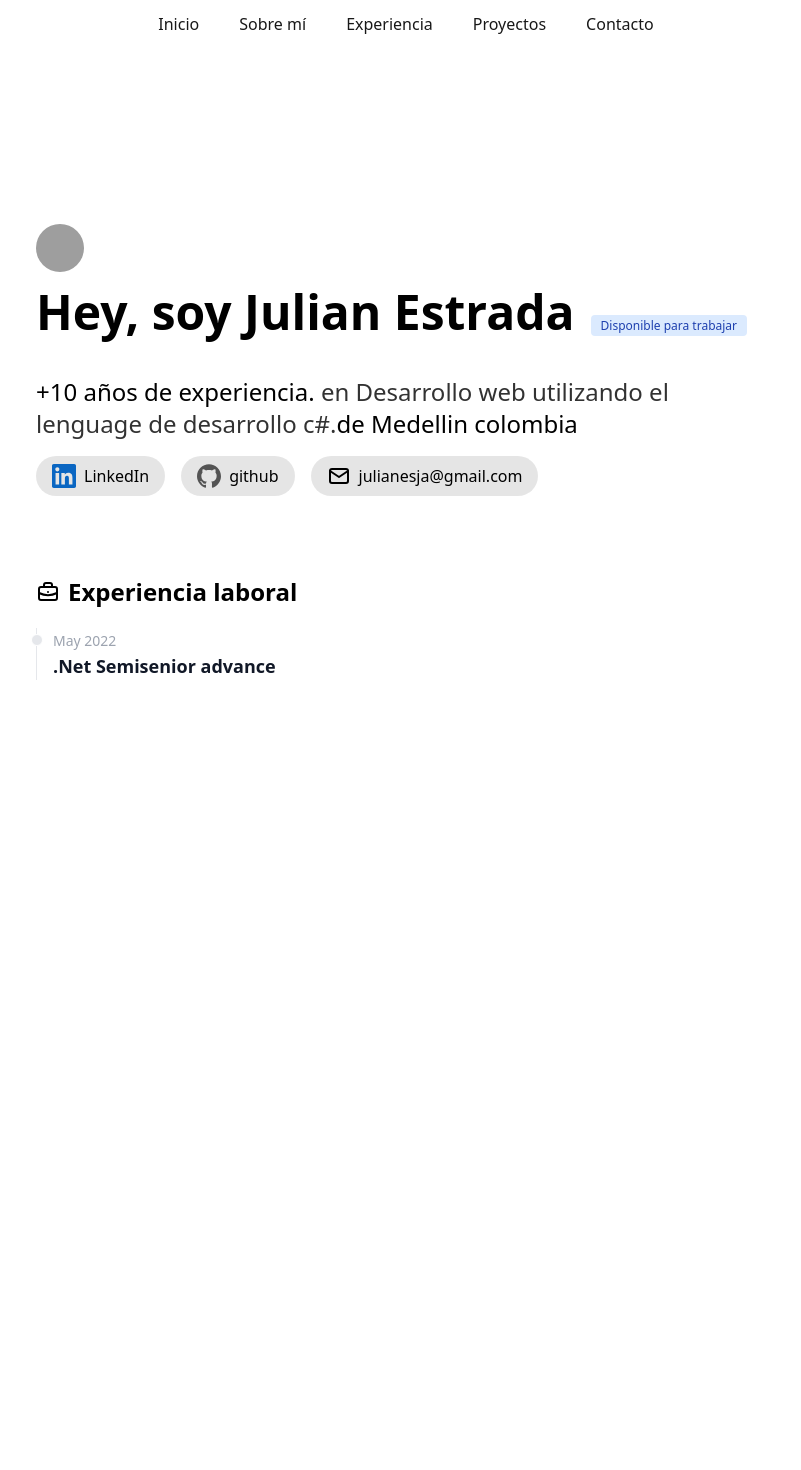
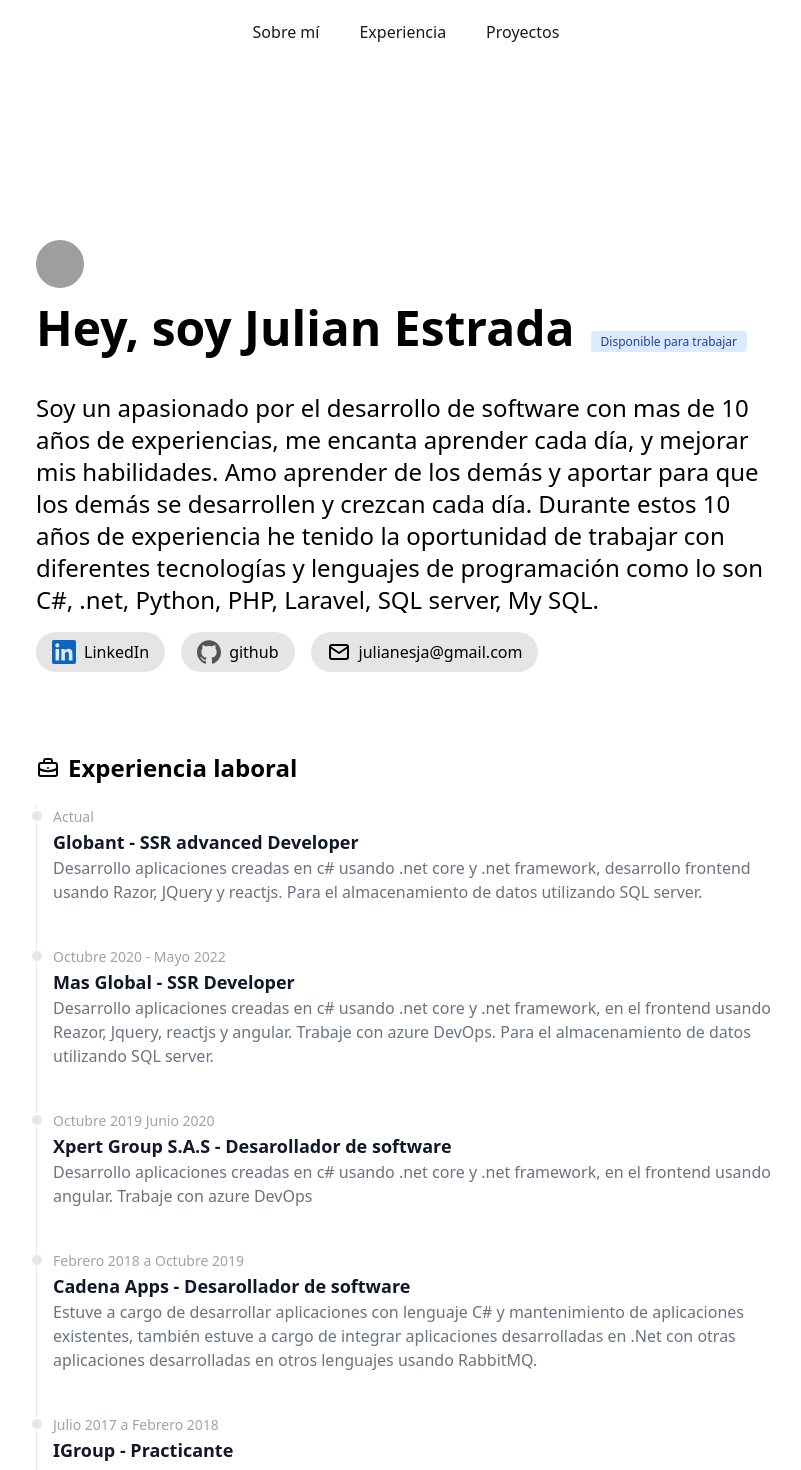
Before and after one commit to julianesja/julianesja-portafolio, a React (Vite) app: page / in a window 1280 px wide. Shown: the top 1470 px of the page, without its empty margins (234-1035 px from the left). Before the commit the page ends 800 px from the top, so only its background shows below. Built offline with nearby package versions, Linux system fonts and the light colour scheme; grey boxes are pictures that could not be loaded.

Commit message:
fix styles and add proyects section

```diff
--- a/src/App.css
+++ b/src/App.css
@@ -4,10 +4,18 @@
 
 html{
   font-family: system-ui, sans-serif;
+  scroll-behavior: smooth;
 }
 body{
 
   display: flex;
   flex-direction: column;
   min-height: 100vh;
+
 }
+
+@media (prefers-reduced-motion: reduce) {
+  html{
+    scroll-behavior: auto;
+  }
+}
--- a/src/App.jsx
+++ b/src/App.jsx
@@ -1,5 +1,6 @@
 import './App.css'
 import About from './components/Portafolio/About'
+import Footer from './components/Portafolio/Footer'
 import Header from './components/Portafolio/Header'
 
 function App() {
@@ -9,6 +10,7 @@ function App() {
         <Header/>
         <About/>
 
+
     </>
   )
 }
--- /dev/null
+++ b/src/Data/Experience.json
@@ -0,0 +1,37 @@
+[
+    {
+        "date": "Actual",
+        "title": "Globant - SSR advanced Developer",
+        "description": "Desarrollo aplicaciones creadas en c# usando .net core y .net framework, desarrollo frontend usando Razor, JQuery y reactjs. Para el almacenamiento de datos utilizando SQL server."
+    },
+    {
+        "date": "Octubre 2020 - Mayo 2022",
+        "title": "Mas Global - SSR Developer",
+        "description": "Desarrollo aplicaciones creadas en c# usando .net core y .net framework, en el frontend usando Reazor, Jquery, reactjs y angular. Trabaje con azure DevOps. Para el almacenamiento de datos utilizando SQL server."
+    },
+    {
+        "date": "Octubre 2019 Junio 2020",
+        "title": "Xpert Group S.A.S - Desarollador de software",
+        "description": "Desarrollo aplicaciones creadas en c# usando .net core y .net framework, en el frontend usando angular. Trabaje con azure DevOps"
+    },
+    {
+        "date": "Febrero 2018 a Octubre 2019",
+        "title": "Cadena Apps - Desarollador de software",
+        "description": "Estuve a cargo de desarrollar aplicaciones con lenguaje C# y mantenimiento de aplicaciones existentes, también estuve a cargo de integrar aplicaciones desarrolladas en .Net con otras aplicaciones desarrolladas en otros lenguajes usando RabbitMQ."
+    },
+    {
+        "date": "Julio 2017 a Febrero 2018",
+        "title": "IGroup - Practicante",
+        "description": "Desarolle aplicaciones utilizando el el lenguaje ruby y el framework rails, tambien utilizando PHP y laravel."
+    },
+    {
+        "date": "Octubre 2014 a Julio 2016",
+        "title": "Conestudios S.A.S - Desarollador de software",
+        "description": "Desarolle una aplicacion desktop para la captura de informacion catastral utilizando el framework de .NET y el lenguaje de programacion de c#, tambien desarrolle una aplicacion para el procesamiento de informacion geografica utilizando el lenguaje de progracion de python."
+    },
+    {
+        "date": "Enero 2013 a marzo 2014",
+        "title": "Evolution S.A.S - Desarollador de software",
+        "description": "Hice parte del equipo que se encargaba en el desarrollo de una aplicacion web para la gestion de proyectos de sistemas de informacion geografica utilizando el framework de .NET y el lenguaje de programacion c#."
+    }
+]
--- /dev/null
+++ b/src/Data/Projects.json
@@ -0,0 +1,10 @@
+[
+    {
+        "title":"Accounting tools",
+        "description": "",
+        "link" : "",
+        "github":"",
+        "image":"",
+        "tags": [".Net", "Azure Function", "reactjs"]
+    }
+]
--- /dev/null
+++ b/src/components/Incons/CodeIcon.jsx
@@ -0,0 +1,25 @@
+import React from "react";
+
+function CodeIcon() {
+  return (
+    <svg
+      xmlns="http://www.w3.org/2000/svg"
+      class="icon icon-tabler icon-tabler-code"
+      width="24"
+      height="24"
+      viewBox="0 0 24 24"
+      strokeWidth="2"
+      stroke="currentColor"
+      fill="none"
+      strokeLinecap="round"
+      strokeLinejoin="round"
+    >
+      <path stroke="none" d="M0 0h24v24H0z" fill="none" />
+      <path d="M7 8l-4 4l4 4" />
+      <path d="M17 8l4 4l-4 4" />
+      <path d="M14 4l-4 16" />
+    </svg>
+  );
+}
+
+export default CodeIcon;
--- a/src/components/Portafolio/About.jsx
+++ b/src/components/Portafolio/About.jsx
@@ -6,6 +6,10 @@ import GitHub from "../Incons/GitHub";
 import MailIcon from "../Incons/MailIcon";
 import Experience from "./Experience";
 import BrifCase from "../Incons/BrifCase";
+import ExperienceData from "../../Data/Experience.json";
+import ProjectData from "../../Data/Projects.json";
+import Projects from "./Proyects";
+import CodeIcon from "../Incons/CodeIcon";
 
 const About = () => {
   return (
@@ -29,12 +33,13 @@ const About = () => {
           </div>
         </h1>
         <h2 className="text-2xl text-wrap">
-          <span>+10 años de experiencia.</span>
-          <span className="opacity-80">
-            {" "}
-            en Desarrollo web utilizando el lenguage de desarrollo c#.
-          </span>
-          de Medellin colombia
+          Soy un apasionado por el desarrollo de software con mas de 10 años de
+          experiencias, me encanta aprender cada día, y mejorar mis habilidades.
+          Amo aprender de los demás y aportar para que los demás se desarrollen
+          y crezcan cada día. Durante estos 10 años de experiencia he tenido la
+          oportunidad de trabajar con diferentes tecnologías y lenguajes de
+          programación como lo son C#, .net, Python, PHP, Laravel, SQL server,
+          My SQL.
         </h2>
         <div className="flex gap-x-4 mt-4">
           <SocialPill
@@ -57,19 +62,12 @@ const About = () => {
       </section>
       <section id="experience" className="w-full mx-auto lg:w-[740px]">
         <h2 className="text-2xl font-semibold mb-5 flex gap-x-2 items-center">
-            <BrifCase/>
-            Experiencia laboral
+          <BrifCase />
+          Experiencia laboral
         </h2>
-        <Experience
-          experiences={[
-            {
-              date: "May 2022",
-              title: ".Net Semisenior advance",
-              description: "",
-            },
-          ]}
-        />
+        <Experience experiences={ExperienceData} />
       </section>
+
     </>
   );
 };
--- a/src/components/Portafolio/ExperienceItem.jsx
+++ b/src/components/Portafolio/ExperienceItem.jsx
@@ -10,7 +10,7 @@ function ExperienceItem({ date, title, description }) {
       <h3 className="text-lg font-semibold text-gray-900 dark:text-white">
         {title}
       </h3>
-      <p className="mb-4 text-base font-normal text-gray-500 dark:text-gray-400">
+      <p className="mb-4 text-base font-normal text-gray-500 dark:text-gray-400 text-pretty">
         {description}
       </p>
     </>
--- /dev/null
+++ b/src/components/Portafolio/Footer.jsx
@@ -0,0 +1,11 @@
+import React from 'react'
+
+const Footer = () => {
+  return (
+    <footer className='py-20'>
+        Aqui va el footer
+    </footer>
+  )
+}
+
+export default Footer
--- a/src/components/Portafolio/Header.jsx
+++ b/src/components/Portafolio/Header.jsx
@@ -2,13 +2,11 @@ import React from 'react'
 
 function Header() {
   return (
-    <header className="flex justify-center items-center py-3 w-[1120px] mx-auto">
+    <header className="flex justify-center items-center py-5 w-full xl:w-[1120px] mx-auto">
         <nav className="flex flex-row gap-x-10 opacity-90">
-            <a href='#top'>Inicio</a>
             <a href='#about'>Sobre mí</a>
             <a href='#experience'>Experiencia</a>
             <a href='#proyects'>Proyectos</a>
-            <a href='#contact'>Contacto</a>
         </nav>
     </header>
   )
--- /dev/null
+++ b/src/components/Portafolio/Proyects.jsx
@@ -0,0 +1,22 @@
+import React from 'react'
+
+const Proyects = ({projects}) => {
+  return (
+    projects.map(({title, description, link, github, image, tags}) =>(
+        <article>
+            <h3>{title}</h3>
+            <p>
+                {description}
+            </p>
+            <ul>
+                {tags.map(tag=>(
+                    <li>{tag}</li>
+                ))}
+            </ul>
+            <img src={image} alt={`Captura de pantaña del proyecto ${image}`}></img>
+        </article>
+    ))
+  )
+}
+
+export default Proyects
```
